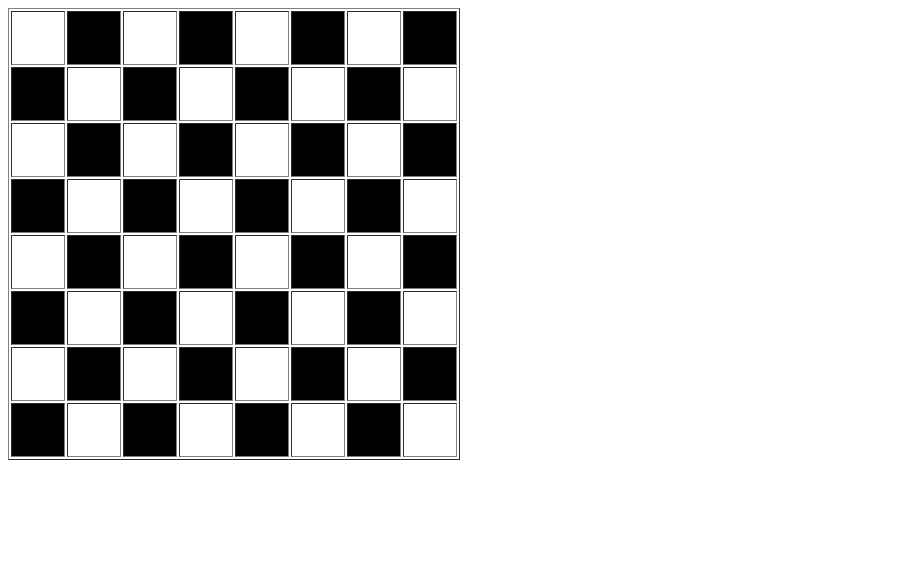
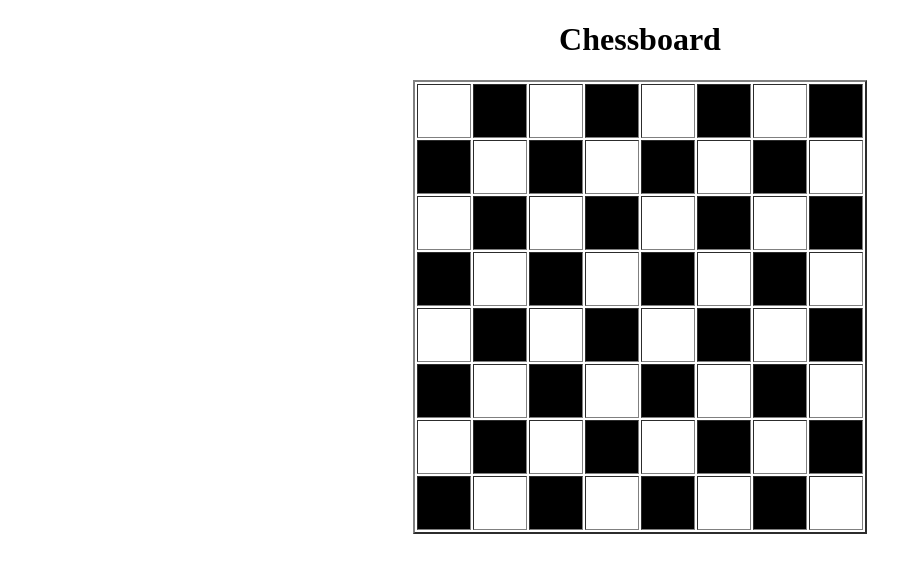
Before and after one commit to HN721/fgo24-css-chessboard, a website: page index.html in a window 1280 px wide. Shown: the whole page, without its empty margins (0-922 px from the left). Drawn offline with Linux system fonts and the light colour scheme.

```diff
--- a/index.html
+++ b/index.html
@@ -5,8 +5,9 @@
   <meta name="viewport" content="width=device-width, initial-scale=1.0">
   <title>Chessboard</title>
 </head>
-<body>
-  <table border="1" >
+<body >
+    <h1 align="center">Chessboard</h1>
+  <table align="center" border="2" >
     <tbody >
 
       <tr>
```
Also changed, not shown: image.png (added), readme.md.
